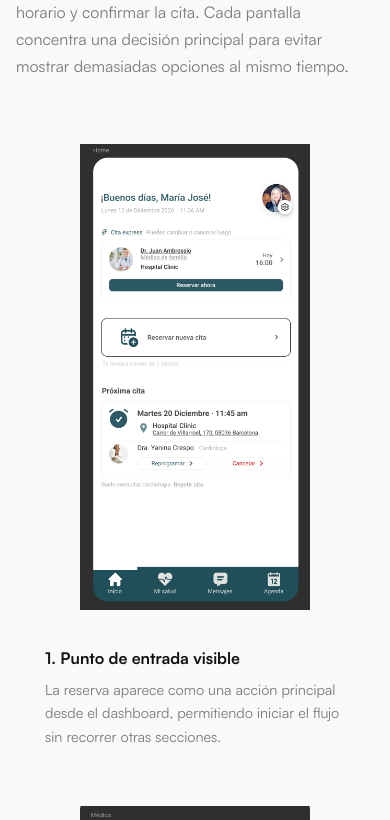
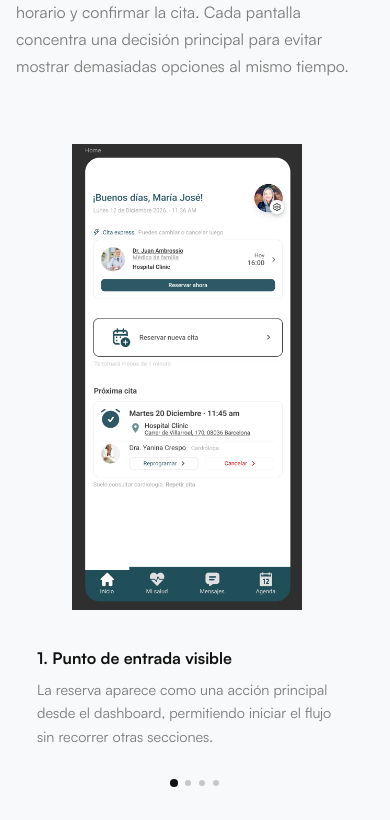
Before and after one commit to HuilenPe/Huilen-Portfolio, a React (Vite) app: page / in a window 390 px wide. Shown: the part 9800-10620 px from the top of the page. Built offline with nearby package versions, Linux system fonts and the light colour scheme.

Commit message:
feat: add mobile carousels for project flows and skills

```diff
--- a/src/sections/ProjectDetails/ProjectDetails.jsx
+++ b/src/sections/ProjectDetails/ProjectDetails.jsx
@@ -6,6 +6,8 @@ import Button from "../../components/UI/Button/button"
 function ProjectDetails() {
   const processRef = useRef(null)
   const [activeProcessSlide, setActiveProcessSlide] = useState(0)
+  const bookingRef = useRef(null)
+  const [activeBookingSlide, setActiveBookingSlide] = useState(0)
 
   const projectsWithDetails = projects.filter((project) => project.details)
 
@@ -23,6 +25,20 @@ function ProjectDetails() {
     const activeSlide = Math.round(container.scrollLeft / slideWidth)
 
     setActiveProcessSlide(Math.min(activeSlide, 2))
+  }
+
+  const handleBookingScroll = () => {
+  const container = bookingRef.current
+
+  if (!container) return
+
+  const slideWidth = container.clientWidth
+
+  if (!slideWidth) return
+
+  const activeSlide = Math.round(container.scrollLeft / slideWidth)
+
+  setActiveBookingSlide(Math.min(activeSlide, 3))
   }
 
   return (
@@ -221,7 +237,11 @@ function ProjectDetails() {
                   <p>{project.details.bookingFlow.description}</p>
                 </div>
 
-                <div className={styles.bookingGrid}>
+                <div
+                  ref={bookingRef}
+                  className={styles.bookingGrid}
+                  onScroll={handleBookingScroll}
+                >
                   {project.details.bookingFlow.screens?.map((screen) => (
                     <article
                       key={screen.title}
@@ -237,6 +257,22 @@ function ProjectDetails() {
                         <p>{screen.description}</p>
                       </div>
                     </article>
+                  ))}
+                </div>
+
+                <div
+                  className={styles.bookingDots}
+                  aria-label={`Paso ${activeBookingSlide + 1} de 4`}
+                >
+                  {[0, 1, 2, 3].map((index) => (
+                    <span
+                      key={index}
+                      className={`${styles.bookingDot} ${
+                        activeBookingSlide === index
+                          ? styles.bookingDotActive
+                          : ""
+                      }`}
+                    />
                   ))}
                 </div>
               </div>
--- a/src/sections/ProjectDetails/ProjectDetails.module.css
+++ b/src/sections/ProjectDetails/ProjectDetails.module.css
@@ -294,7 +294,7 @@
   border-radius: 14px;
 }
 
-/* PROCESS DOTS */
+/* ALDO — PROCESS DOTS */
 .processDots {
   display: none;
 }
@@ -304,7 +304,6 @@
   height: 6px;
 
   border-radius: 50%;
-
   background: rgba(0, 0, 0, 0.2);
 
   transition:
@@ -391,6 +390,28 @@
 
   font-size: 0.9rem;
   line-height: 1.6;
+}
+
+/* HEALTH — BOOKING DOTS */
+.bookingDots {
+  display: none;
+}
+
+.bookingDot {
+  width: 6px;
+  height: 6px;
+
+  border-radius: 50%;
+  background: rgba(0, 0, 0, 0.2);
+
+  transition:
+    transform 0.25s ease,
+    background-color 0.25s ease;
+}
+
+.bookingDotActive {
+  background: var(--text-main);
+  transform: scale(1.35);
 }
 
 /* FLOW */
@@ -496,8 +517,38 @@
     margin-bottom: 4rem;
   }
 
+  /* HEALTH — BOOKING FLOW CAROUSEL */
   .bookingFlow {
     margin: 4.5rem 0;
+  }
+
+  .bookingGrid {
+    display: flex;
+    gap: 1rem;
+
+    margin-top: 3rem;
+
+    overflow-x: auto;
+    overscroll-behavior-x: contain;
+
+    scroll-snap-type: x mandatory;
+
+    padding-bottom: 0.75rem;
+
+    -webkit-overflow-scrolling: touch;
+    scrollbar-width: none;
+  }
+
+  .bookingGrid::-webkit-scrollbar {
+    display: none;
+  }
+
+  .bookingScreen {
+    flex: 0 0 calc(100% - 1rem);
+    min-width: calc(100% - 1rem);
+
+    scroll-snap-align: start;
+    scroll-snap-stop: always;
   }
 
   .bookingScreen img {
@@ -506,6 +557,15 @@
 
   .bookingScreenText {
     max-width: 300px;
+  }
+
+  .bookingDots {
+    display: flex;
+    align-items: center;
+    justify-content: center;
+    gap: 0.5rem;
+
+    margin-top: 1.25rem;
   }
 }
 
@@ -564,8 +624,16 @@
   }
 
   .bookingGrid {
+    display: grid;
     grid-template-columns: repeat(2, minmax(0, 1fr));
     gap: 3.5rem 2rem;
+
+    overflow: visible;
+    padding-bottom: 0;
+  }
+
+  .bookingScreen {
+    min-width: 0;
   }
 
   .screens {
--- a/src/sections/Skills/Skills.module.css
+++ b/src/sections/Skills/Skills.module.css
@@ -42,17 +42,38 @@
   opacity: 0.72;
 }
 
-/* SKILLS GRID */
+/* SKILLS GRID — MOBILE CAROUSEL */
 .grid {
-  display: grid;
+  display: flex;
+  gap: 1rem;
+
+  overflow-x: auto;
+  overscroll-behavior-x: contain;
+
+  scroll-snap-type: x mandatory;
 
   border-top: 1px solid rgba(0, 0, 0, 0.16);
+
+  padding-bottom: 0.75rem;
+
+  -webkit-overflow-scrolling: touch;
+  scrollbar-width: none;
+}
+
+.grid::-webkit-scrollbar {
+  display: none;
 }
 
 .skillGroup {
-  padding: 2.5rem 0;
+  flex: 0 0 86%;
+  min-width: 0;
+
+  padding: 2.5rem 1rem 2.5rem 0;
 
   border-bottom: 1px solid rgba(0, 0, 0, 0.16);
+
+  scroll-snap-align: start;
+  scroll-snap-stop: always;
 }
 
 .number {
@@ -123,14 +144,25 @@
   }
 
   .grid {
+    display: grid;
     grid-template-columns: repeat(3, 1fr);
+    gap: 0;
+
+    overflow: visible;
+    scroll-snap-type: none;
+
+    padding-bottom: 0;
   }
 
   .skillGroup {
+    flex: initial;
+
     padding: 2.5rem 2.5rem 3rem 0;
 
     border-bottom: none;
     border-right: 1px solid rgba(0, 0, 0, 0.16);
+
+    scroll-snap-align: none;
   }
 
   .skillGroup + .skillGroup {
```
